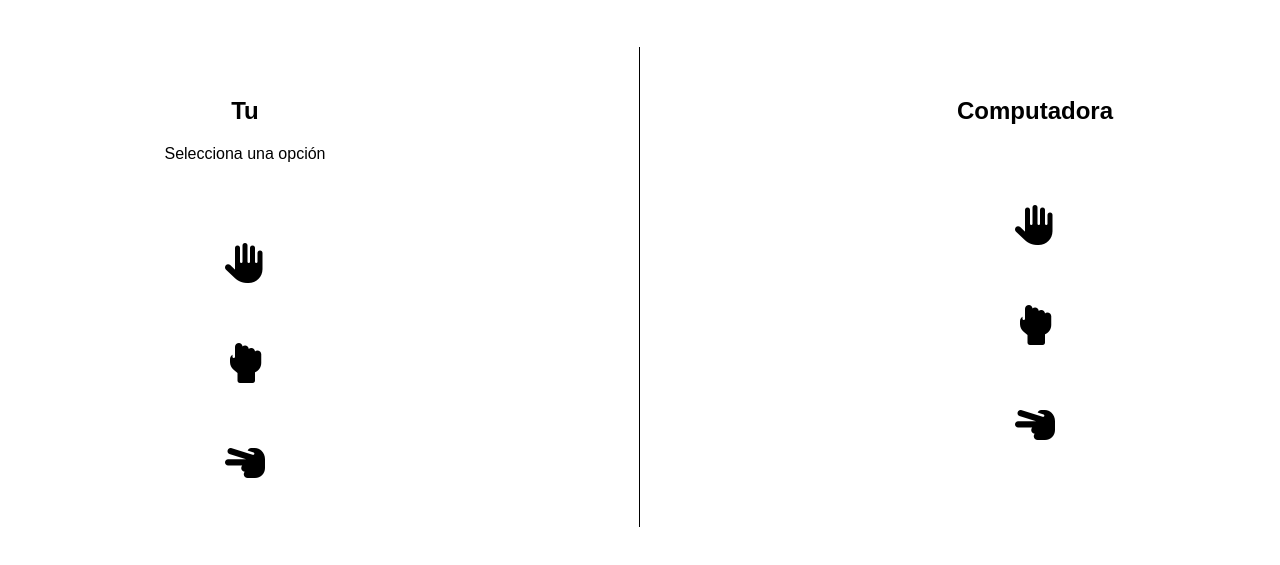
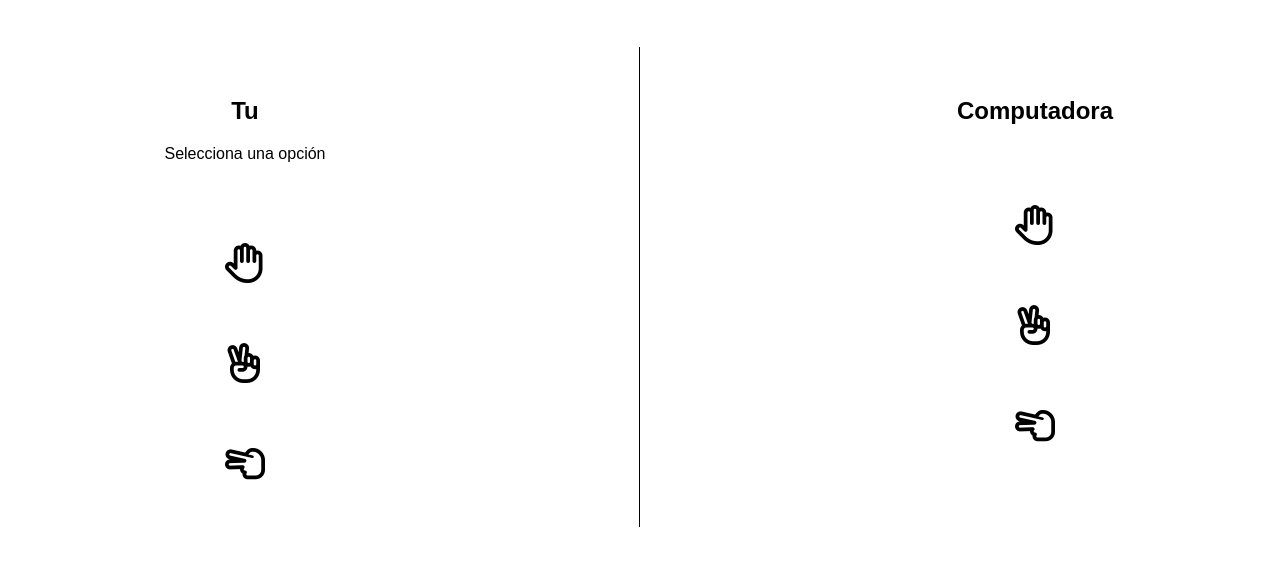
Before and after one commit to Ing-Dayana/Game, a plain HTML site: page index.html in a window 1280 px wide. Shown: the part 171-736 px from the top of the page. Drawn offline with Linux system fonts and the light colour scheme; some icons are missing.

Commit message:
Update index.html

```diff
--- a/index.html
+++ b/index.html
@@ -25,9 +25,9 @@
         <h2 class="subtitle">Tu</h2>
         <h5>Selecciona una opción</h5>
         <div class="options">
-          <i class="fas fa-hand-paper hand-paper"></i>
-          <i class="fas fa-hand-rock hand-rock"></i>
-          <i class="fas fa-hand-scissors hand-scissors"></i>
+          <i class="fa-regular fa-hand"></i>
+          <i class="fa-regular fa-hand-peace"></i>
+          <i class="fa-regular fa-hand-scissors"></i>
         </div>
       </div>
       <!--RESULTADO-->
@@ -37,11 +37,11 @@
           <p id="result"></p>
           <div class="result-total">
             <div class="user">
-              <i id="user-choice" class="fas results-game-user"></i>
+              <i id="user-choice" class="fa-regular results-game-user"></i>
               <p id="user-choice-text"></p>
             </div>
             <div class="computer">
-              <i id="computer-choice" class="fas results-game-computer"></i>
+              <i id="computer-choice" class="fa-regular results-game-computer"></i>
               <p id="computer-choice-text"></p>
             </div>
           </div>
@@ -51,9 +51,9 @@
       <div class="right">
         <h2 class="subtitle">Computadora</h2>
         <div class="options-computer">
-          <i class="fas fa-hand-paper"></i>
-          <i class="fas fa-hand-rock"></i>
-          <i class="fas fa-hand-scissors"></i>
+          <i class="fa-regular fa-hand"></i>
+          <i class="fa-regular fa-hand-peace"></i>
+          <i class="fa-regular fa-hand-scissors"></i>
         </div>
       </div>
 
```
